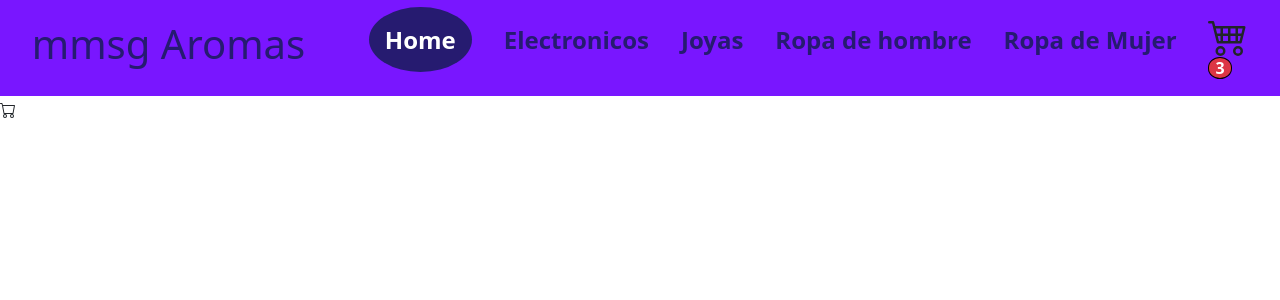
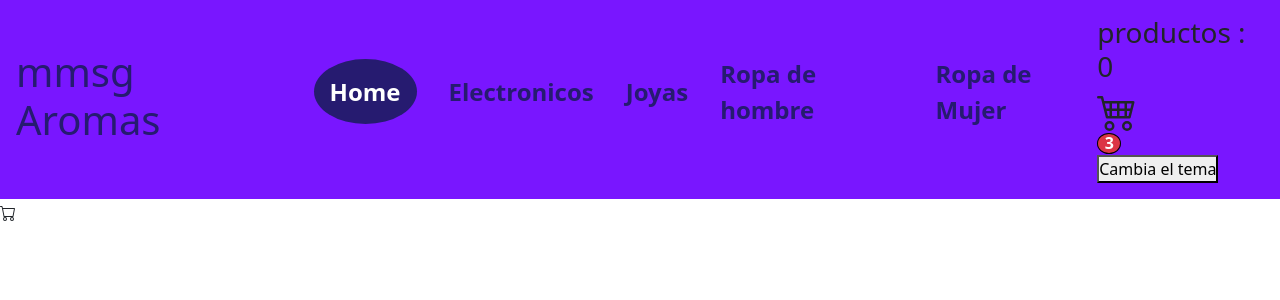
Before and after one commit to maximmusg/PreEntrega1-Gomez, a React (Create React App) app: page /cart in a window 1280 px wide. Shown: the top 300 px of the page. Built offline with nearby package versions, Linux system fonts and the light colour scheme.

Commit message:
Se agrego cartProvider y ThemeProvider

```diff
--- a/src/App.js
+++ b/src/App.js
@@ -5,15 +5,14 @@ import ItemListContainer from "./pages/ItemListContainer/ItemListContainer";
 import ItemDetailContainer from "./pages/ItemDetailContainer/ItemDetailContainer";
 import { Cart } from "react-bootstrap-icons";
 // import Cart from "./pages/Cart/Cart";
-import { ThemeContext } from "./context/ThemeContext";
-import { useState } from "react";
+import ThemeProvider from "./context/ThemeProvider";
+import CartProvider from "./context/CartProvider";
 
 function App() {
-  const [theme, setTheme] = useState("light");
-
   return (
     <BrowserRouter>
-      <ThemeContext.Provider value={{ theme, setTheme }}>
+      <ThemeProvider>
+        <CartProvider>
           <Navbar />
           <Routes>
             <Route path="/" element={<ItemListContainer />} />
@@ -21,7 +20,8 @@ function App() {
             <Route path="/item/:id" element={<ItemDetailContainer />} />
             <Route path="/cart" element={<Cart />} />
           </Routes>
-      </ThemeContext.Provider>
+        </CartProvider>
+      </ThemeProvider>
     </BrowserRouter>
   );
 }
--- a/src/components/ItemDetail/ItemDetail.jsx
+++ b/src/components/ItemDetail/ItemDetail.jsx
@@ -1,10 +1,22 @@
 import "./styles.css";
 import ItemCount from "../ItemCount/ItemCount";
-import { useState } from "react";
+import { useContext, useState } from "react";
+import { useNavigate } from "react-router-dom";
+import CartContext from "../../context/CartContext";
 
 const ItemDetail = ({ itemSelected }) => {
   const [count, setCount] = useState(0);
   const stock = 5;
+  const navigate = useNavigate();
+  const { addItem } = useContext(CartContext);
+
+  const addToCart = () => {
+    addItem(itemSelected, count);
+  };
+
+  const handleNavigation = () => {
+    navigate("/cart");
+  };
 
   return (
     <div className="item__details">
@@ -17,7 +29,12 @@ const ItemDetail = ({ itemSelected }) => {
         <p className="product__price">${itemSelected?.price}</p>
         <span>Stock: {stock}</span>
         <div>
-          <button className="btn btn-primary">Finalizar compra</button>
+          <button onClick={handleNavigation} className="btn btn-primary">
+            Ver el carrito
+          </button>
+          <button onClick={addToCart} className="btn btn-primary">
+            Agregar al carrito
+          </button>
           <ItemCount count={count} setCount={setCount} stock={stock} />
         </div>
       </div>
--- a/src/components/Navbar/Navbar.jsx
+++ b/src/components/Navbar/Navbar.jsx
@@ -1,8 +1,13 @@
 import CartWidget from "../CartWidget/CartWidget";
 import { NavLink } from "react-router-dom";
 import "./styles.css";
+import { useContext } from "react";
+import { ThemeContext } from "../../context/ThemeContext";
+import CartContext from "../../context/CartContext";
 
 const Navbar = () => {
+  const { setTheme } = useContext(ThemeContext);
+  const { productQuantity } = useContext(CartContext);
   return (
     <div className="navbar__container">
       <div>
@@ -62,7 +67,18 @@ const Navbar = () => {
         </ul>
       </div>
       <div className="cart__container">
+        <h3>productos : {productQuantity}</h3>
         <CartWidget />
+        <button
+          onClick={() =>
+            setTheme((currentValue) =>
+              currentValue === "light" ? "dark" : "light"
+            )
+          }
+        >
+          {" "}
+          Cambia el tema{" "}
+        </button>
       </div>
     </div>
   );
--- /dev/null
+++ b/src/context/CartContext.jsx
@@ -0,0 +1,4 @@
+import { createContext } from "react";
+
+export const CartContext = createContext();
+export default CartContext;
--- /dev/null
+++ b/src/context/CartProvider.jsx
@@ -0,0 +1,27 @@
+import { useEffect, useState } from "react";
+import CartContext from "./CartContext";
+// import CartWidget from "../components/CartWidget/CartWidget";
+
+const CartProvider = ({ children }) => {
+  const [products, setProducts] = useState([]);
+  const [productQuantity, setProductQuantity] = useState(0);
+
+  const addItem = (product, quantity) => {
+    setProducts([...products, { ...product, quantity }]);
+  };
+
+  useEffect(() => {
+    setProductQuantity(
+      products.reduce((acc, product) => acc + product.quantity, 0),
+      0
+    );
+  }, [products]);
+
+  return (
+    <CartContext.Provider value={{ products, addItem, productQuantity }}>
+      {children}
+    </CartContext.Provider>
+  );
+};
+
+export default CartProvider;
--- /dev/null
+++ b/src/context/ThemeProvider.jsx
@@ -0,0 +1,13 @@
+import { useState } from "react";
+import { ThemeContext } from "./ThemeContext";
+
+const ThemeProvider = ({ children }) => {
+  const [theme, setTheme] = useState("light");
+  return (
+    <ThemeContext.Provider value={{ theme, setTheme }}>
+      {children}
+    </ThemeContext.Provider>
+  );
+};
+
+export default ThemeProvider;
```
Lines whose indentation alone changed are shown as unchanged.
